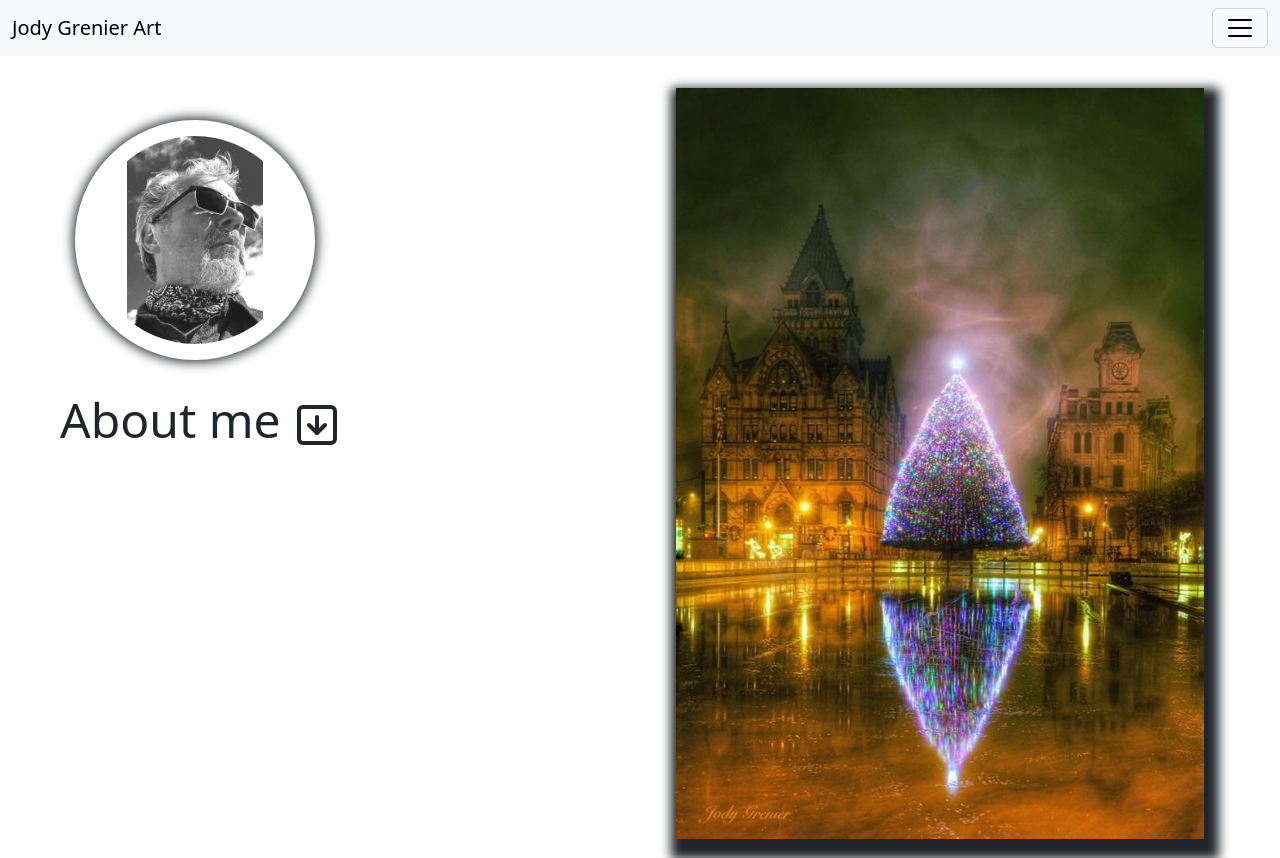
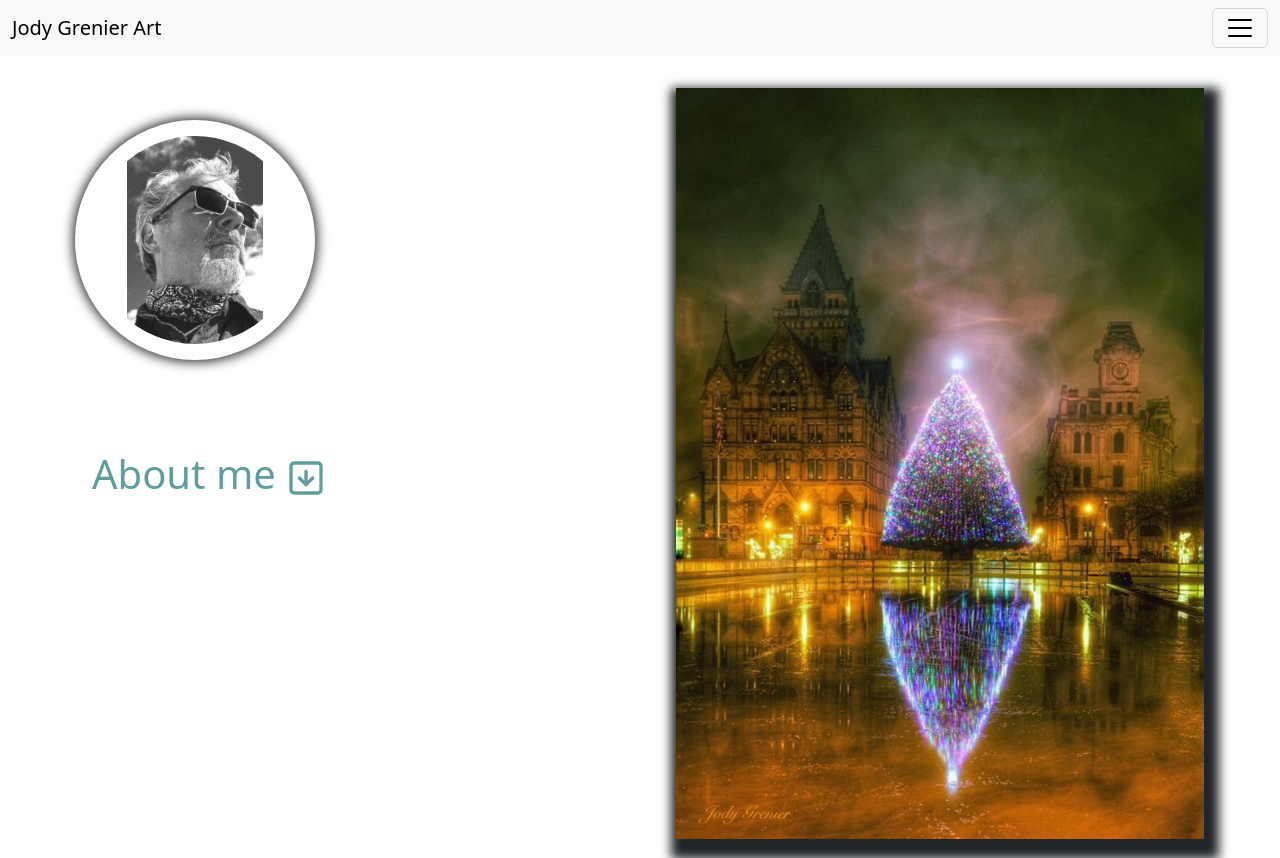
Before and after one commit to lucidbrawler/grenierphoto, a React (Vite) app: page / in a window 1280 px wide. Shown: the top 858 px of the page. Built offline with nearby package versions, Linux system fonts and the light colour scheme.

Commit message:
color about me and padding after trigger

```diff
--- a/src/App.css
+++ b/src/App.css
@@ -39,7 +39,12 @@ a{
   flex-direction: column;
 }
 .Collapsible__trigger{
-font-size: 3rem;
+  color: cadetblue;
+  margin-left: 2rem;
+  font-size: 2.5rem;
+}
+.aboutme{
+  margin-left: 2rem;
 }
 .flex{
   display: flex;
--- a/src/components/Hero.jsx
+++ b/src/components/Hero.jsx
@@ -18,7 +18,7 @@ const iconarrow =  <LuArrowDownSquare />;
          <img className='portrait ' src={headshot} alt=''/>
          <h3></h3>
 
-<Collapsible trigger={<div>About me <LuArrowDownSquare /></div>}>
+<Collapsible trigger={<div className='aboutme'>About me <LuArrowDownSquare /></div>}>
          <p className='portraitBio'> I have been an artist my entire life. I was driven to teach myself to play piano at an early age
             and become a professional pianist. This was a true gift. I’ve painted, written songs, and have made some of the best pizza around the world.
 
```
